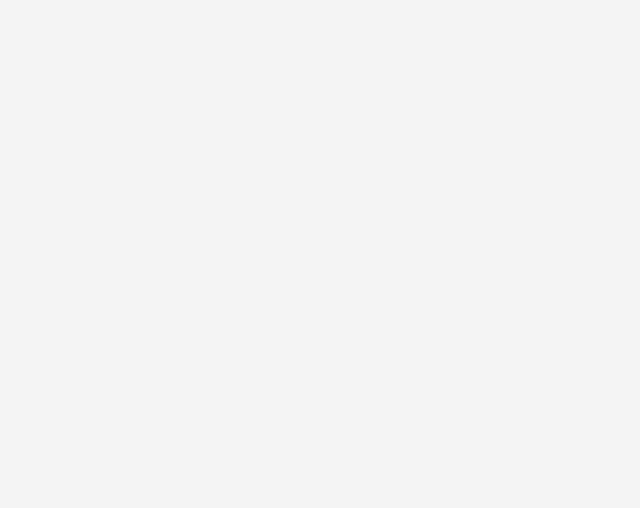
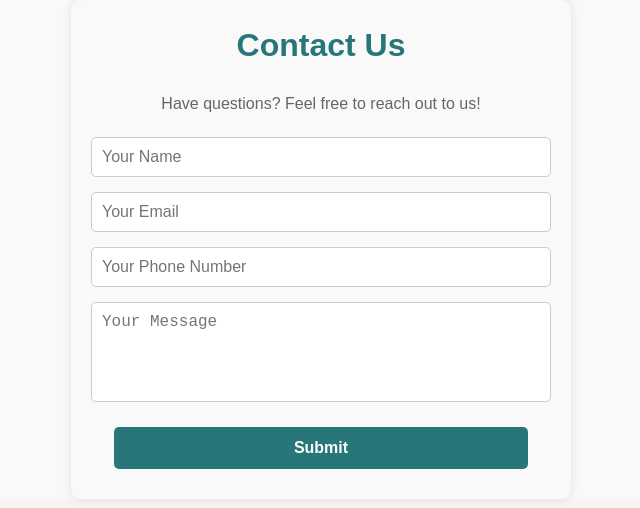
Before and after one commit to deepugovinda98/pethaven, a React (Vite) app in the folder client/: page /contact in a window 1280 px wide. Before the commit this address had no page. Shown: the top 508 px of the page, without its empty margins (319-959 px from the left). Built offline with nearby package versions, Linux system fonts and the light colour scheme.

Commit message:
app.jsx edit

```diff
--- a/client/src/App.jsx
+++ b/client/src/App.jsx
@@ -7,6 +7,7 @@ import PetDetails from './PetDetails';
 import AdminDashboard from './AdminDashboard';
 import AddPet from './AddPet';
 import AdoptPet from './AdoptPet';
+import ContactUs from './ContactUs';
 
 function App() {
   return (
@@ -20,6 +21,7 @@ function App() {
         <Route path='/admindash' element={<AdminDashboard />} />
         <Route path='/add-pet' element={<AddPet />} />
         <Route path="/adopt" element={<AdoptPet />} />
+        <Route path="/contact" element={<ContactUs />} />
       </Routes>
     </>
   );
--- /dev/null
+++ b/client/src/ContactUs.css
@@ -0,0 +1,48 @@
+.contact-container {
+    max-width: 500px;
+    margin: auto;
+    padding: 20px;
+    background: #f9f9f9;
+    border-radius: 10px;
+    box-shadow: 0 0 10px rgba(0, 0, 0, 0.1);
+    text-align: center;
+  }
+
+  .contact-container h2 {
+    color: #27777A;
+  }
+
+  .contact-form {
+    display: flex;
+    flex-direction: column;
+    gap: 15px;
+    margin-top: 20px;
+  }
+
+  .contact-form input,
+  .contact-form textarea {
+    width: 100%;
+    padding: 10px;
+    border: 1px solid #ccc;
+    border-radius: 5px;
+    font-size: 1rem;
+  }
+
+  .contact-form textarea {
+    height: 100px;
+    resize: none;
+  }
+
+  .contact-form button {
+    background: #27777A;
+    color: white;
+    padding: 12px;
+    border: none;
+    cursor: pointer;
+    font-size: 1rem;
+    border-radius: 5px;
+  }
+
+  .contact-form button:hover {
+    background: #1e5e60;
+  }
--- /dev/null
+++ b/client/src/ContactUs.jsx
@@ -0,0 +1,38 @@
+import React, { useState } from "react";
+import "./ContactUs.css";
+
+const ContactUs = () => {
+  const [formData, setFormData] = useState({
+    name: "",
+    email: "",
+    phone: "",
+    message: ""
+  });
+
+  const handleChange = (e) => {
+    const { name, value } = e.target;
+    setFormData({ ...formData, [name]: value });
+  };
+
+  const handleSubmit = (e) => {
+    e.preventDefault();
+    alert("Thank you for contacting us! We will get back to you soon.");
+    setFormData({ name: "", email: "", phone: "", message: "" }); // Reset form after submission
+  };
+
+  return (
+    <div className="contact-container">
+      <h2>Contact Us</h2>
+      <p>Have questions? Feel free to reach out to us!</p>
+      <form onSubmit={handleSubmit} className="contact-form">
+        <input type="text" name="name" placeholder="Your Name" value={formData.name} onChange={handleChange} required />
+        <input type="email" name="email" placeholder="Your Email" value={formData.email} onChange={handleChange} required />
+        <input type="tel" name="phone" placeholder="Your Phone Number" value={formData.phone} onChange={handleChange} required />
+        <textarea name="message" placeholder="Your Message" value={formData.message} onChange={handleChange} required></textarea>
+        <button type="submit">Submit</button>
+      </form>
+    </div>
+  );
+};
+
+export default ContactUs;
```
